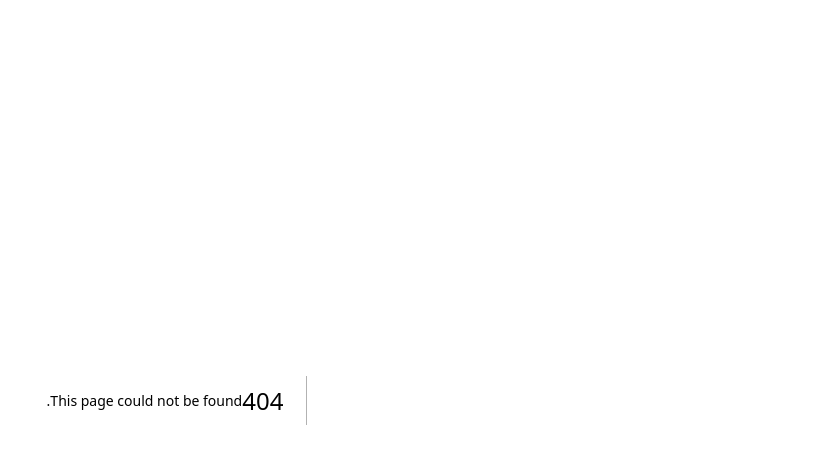
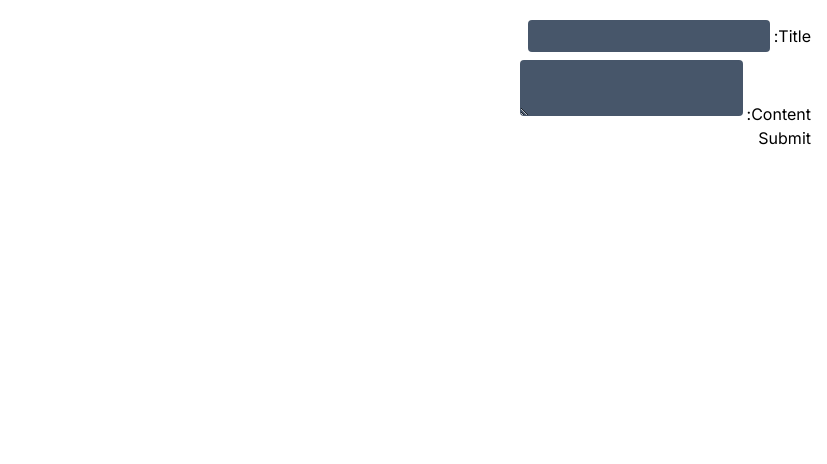
Before and after one commit to homayunmmdy/Magnitify, a Next.js app: page /contacts in a window 1280 px wide. Before the commit this address had no page. Shown: the top 464 px of the page, without its empty margins (453-1280 px from the left). Built offline with nearby package versions, Linux system fonts and the light colour scheme.

Commit message:
Contacts Funcionality

```diff
--- /dev/null
+++ b/app/(pages)/contacts/page.jsx
@@ -0,0 +1,68 @@
+'use client'
+import React, { useState } from 'react';
+
+const ContactsPage = () => {
+  const [formData, setFormData] = useState({ title: '', content: '' });
+  const [message, setMessage] = useState('');
+
+  const handleChange = (e) => {
+    const { name, value } = e.target;
+    setFormData((prevData) => ({
+      ...prevData,
+      [name]: value,
+    }));
+  };
+
+  const handleSubmit = async (e) => {
+    e.preventDefault();
+    try {
+      const response = await fetch('/api/Contacts', {
+        method: 'POST',
+        headers: {
+          'Content-Type': 'application/json',
+        },
+        body: JSON.stringify({ formData }),
+      });
+
+      if (!response.ok) {
+        throw new Error('Failed to submit data');
+      }
+
+      const data = await response.json();
+      setMessage(data.message);
+    } catch (error) {
+      console.error('Error:', error);
+      setMessage('Failed to submit data');
+    }
+  };
+
+  return (
+    <div>
+      {message && <p>{message}</p>}
+      <form onSubmit={handleSubmit}>
+        <div>
+          <label>Title:</label>
+          <input
+            type="text"
+            name="title"
+            value={formData.title}
+            onChange={handleChange}
+            required
+          />
+        </div>
+        <div>
+          <label>Content:</label>
+          <textarea
+            name="content"
+            value={formData.content}
+            onChange={handleChange}
+            required
+          ></textarea>
+        </div>
+        <button type="submit">Submit</button>
+      </form>
+    </div>
+  );
+};
+
+export default ContactsPage;
--- /dev/null
+++ b/app/admin/contacts/page.jsx
@@ -0,0 +1,45 @@
+import React from "react";
+
+const getData = async () => {
+    const API_URL = process.env.API_URL;
+  try {
+    const res = await fetch(`${API_URL}/api/Contacts`, {
+      cache: "no-store",
+    });
+
+    if (!res.ok) {
+      throw new Error("Failed to fetch topics");
+    }
+
+    return res.json();
+  } catch (error) {
+    console.log("Error loading topics: ", error);
+  }
+};
+
+const ContactsPage = async () => {
+  const data = await getData();
+  if (!data?.contact) {
+    return <p>No data send.</p>;
+  }
+
+  const contactData = data.contact;
+
+
+  return (
+    <div className="p-5">
+      <div>
+        {contactData.map((data) => (
+                    <div>
+                       <h2>{data.title}</h2>
+                       <p>{data.content}</p>
+                    </div>
+                  ))}
+
+
+      </div>
+    </div>
+  );
+};
+
+export default ContactsPage;
--- /dev/null
+++ b/app/api/Contacts/route.js
@@ -0,0 +1,30 @@
+import Contacts from "../../models/Contacts";
+import { NextResponse } from "next/server";
+
+export async function GET() {
+  try {
+    const contact = await Contacts.find();
+
+    return NextResponse.json({ contact }, { status: 200 });
+  } catch (err) {
+    console.log(err);
+    return NextResponse.json({ message: "Error", err }, { status: 500 });
+  }
+}
+
+export async function POST(req) {
+  try {
+    const body = await req.json();
+    const contactData = body.formData;
+
+    await Contacts.create(contactData);
+
+    return NextResponse.json(
+      { message: "Contact Data Created" },
+      { status: 201 }
+    );
+  } catch (err) {
+    console.log(err);
+    return NextResponse.json({ message: "Error", error: err }, { status: 500 });
+  }
+}
--- /dev/null
+++ b/app/models/Contacts.js
@@ -0,0 +1,18 @@
+import mongoose, { Schema } from "mongoose";
+
+mongoose.connect(process.env.MONGODB_URI);
+mongoose.Promise = global.Promise;
+
+const contactsSchema = new Schema(
+  {
+    title: String,
+    content: String,
+  },
+  {
+    timestamps: true,
+  }
+);
+
+const Contacts = mongoose.models.Contacts || mongoose.model("Contacts", contactsSchema);
+
+export default Contacts;
--- a/app/ui/admin/NavLink.jsx
+++ b/app/ui/admin/NavLink.jsx
@@ -3,6 +3,7 @@ import { TiHome } from "react-icons/ti";
 import { MdOutlinePostAdd , MdInfoOutline } from "react-icons/md";
 import { CgFeed } from "react-icons/cg";
 import { usePathname } from "next/navigation";
+import { PiPhoneCallFill } from "react-icons/pi";
 
 import Link from "next/link";
 
@@ -12,6 +13,7 @@ const links = [
     { name: "پست ها", href: "/admin/posts", icon: CgFeed },
     { name: "پست جدید", href: "/admin/post/new", icon: MdOutlinePostAdd },
     { name: " درباره ما", href: "/admin/about", icon: MdInfoOutline },
+    { name: " تماس باما", href: "/admin/contacts", icon: PiPhoneCallFill },
 ];
 const AdminNavLink = () => {
     const pathname = usePathname();
--- a/app/ui/admin/Sidebar.jsx
+++ b/app/ui/admin/Sidebar.jsx
@@ -26,7 +26,7 @@ const AdminSidbar = () => {
         </span>
         <div className="mx-[56px] mt-[50px] flex items-center">
           <div className="mt-1 ml-1 h-2.5 font-poppins text-[26px] font-bold uppercase text-indigo-700">
-            Magnitify <span className="font-medium text-navy-700 dark:text-white">Admin</span>
+            Magnitify <span className="font-medium text-gray-800 dark:text-white">Admin</span>
           </div>
         </div>
         <div className="mt-[58px] mb-7 h-px bg-gray-300 dark:bg-white/30"></div>
```
